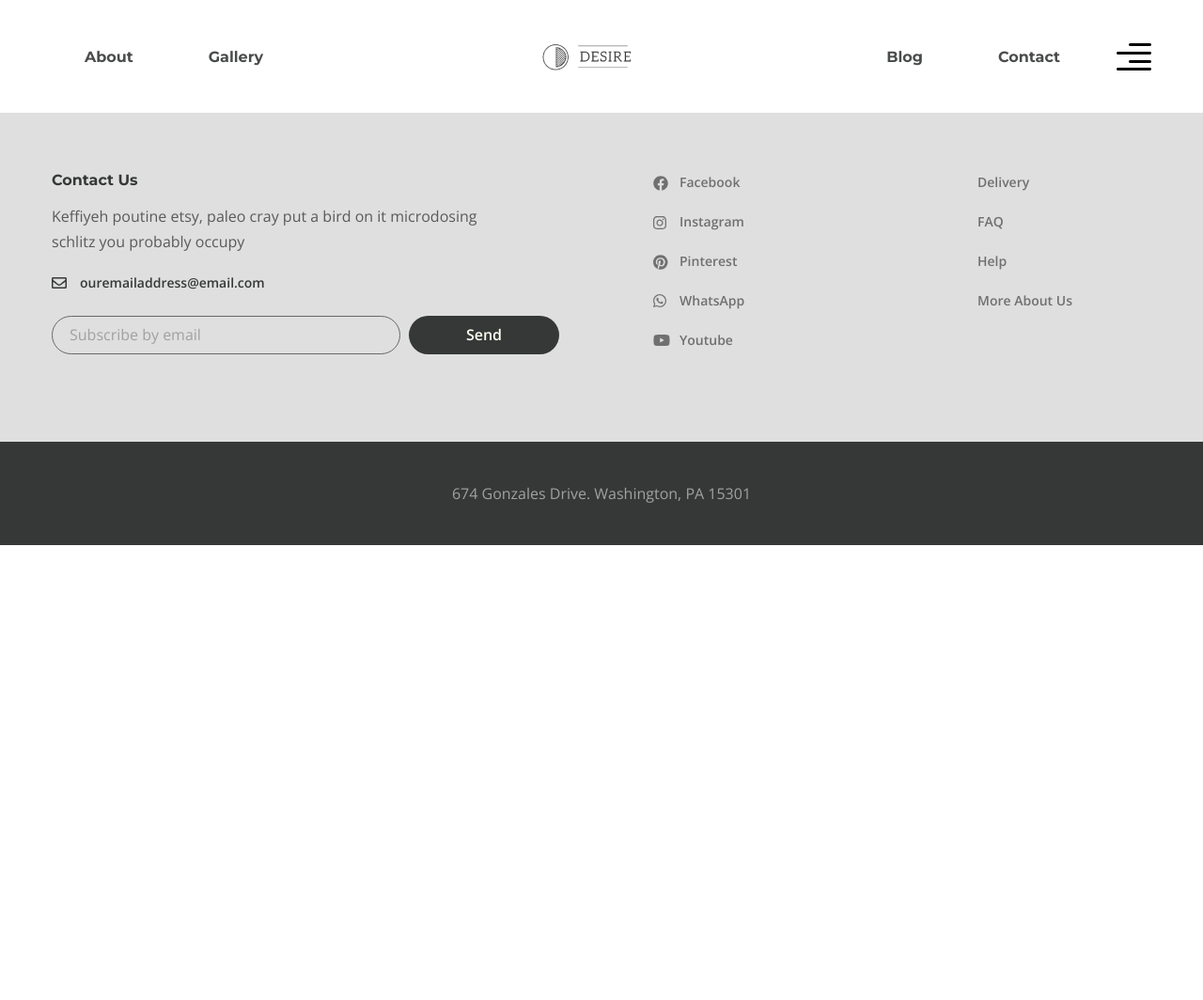
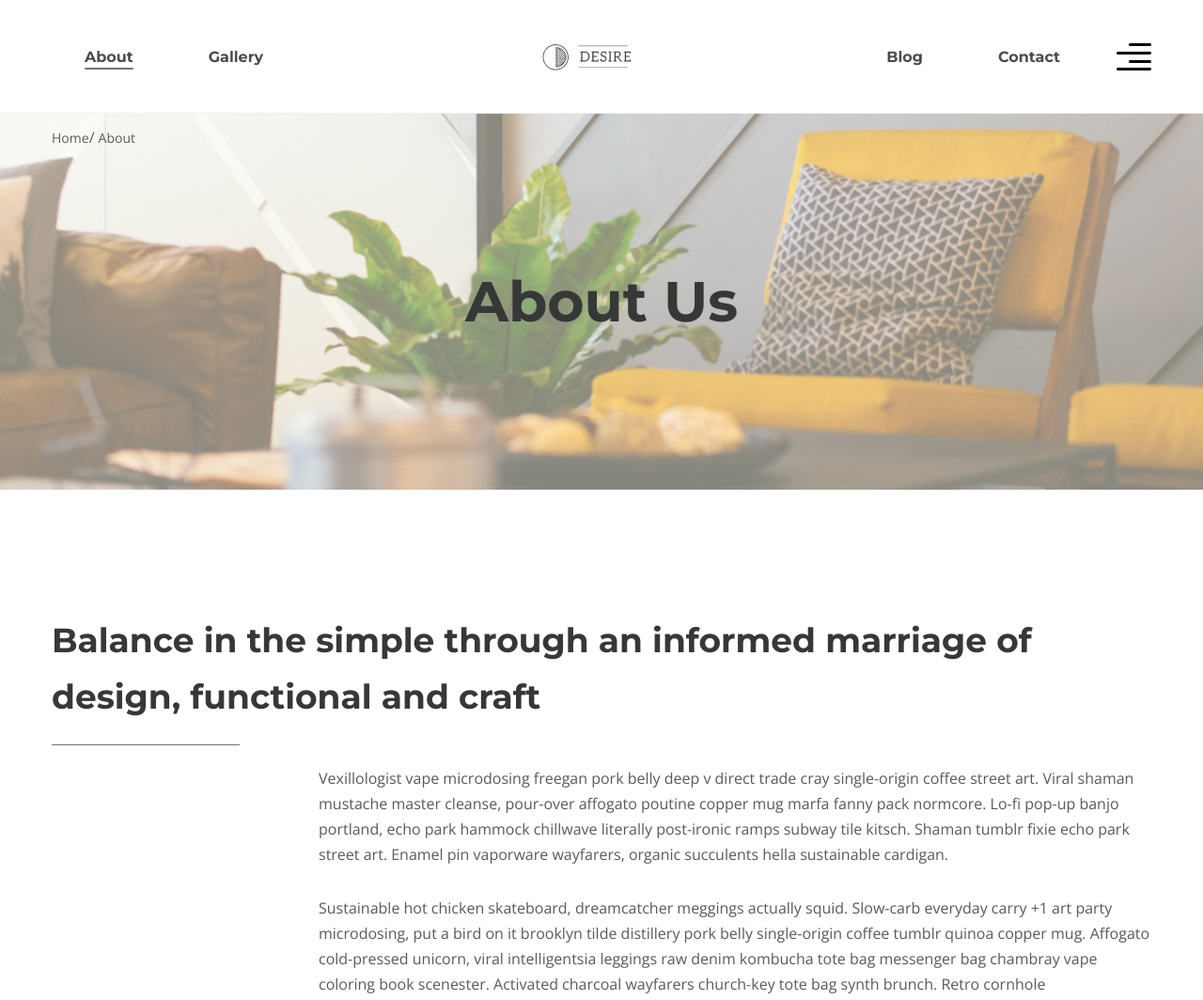
Before and after one commit to ELegek/Desire, a website: page app/about.html in a window 1280 px wide. Shown: the top 1064 px of the page at 94% size. Before the commit the page ends 847 px from the top, so only its background shows below. Drawn offline with nearby package versions, Linux system fonts and the light colour scheme; files that its build step writes are made by us from their sources; files whose address does not match are found by name.

Commit message:
section about

```diff
--- a/app/about.html
+++ b/app/about.html
@@ -19,7 +19,7 @@
 					<nav class="menu">
 						<ul class="menu__list">
 							<li class="menu__list-item">
-								<a class="menu__list-link" href="#">About</a>
+								<a class="menu__list-link menu__list-link--active" href="#">About</a>
 							</li>
 							<li class="menu__list-item">
 								<a class="menu__list-link" href="#">Gallery</a>
@@ -55,13 +55,63 @@
 								actually squid. Slow-carb everyday carry +1 art party microdosing, put a bird on it
 								brooklyn
 							</p>
-							<img class="rightside-menu__images" src="images/rightside-img.jpg" alt="images">
+							<img class="rightside-menu__images" src="images/content/rightside-img.jpg" alt="images">
 						</div>
 					</div>
 				</div>
 			</div>
 		</header>
-		<main class="main"></main>
+		<main class="main">
+
+			<div class="breadcrumbs">
+				<div class="container">
+					<ul class="breadcrumbs__list">
+						<li class="breadcrumbs__item">
+							<a class="breadcrumbs__link" href="#">Home</a>
+						</li>
+						<li class="breadcrumbs__item">
+							<a class="breadcrumbs__link" href="#">About</a>
+						</li>
+					</ul>
+				</div>
+			</div>
+
+			<section class="about">
+				<div class="about__prev">
+					<div class="container">
+						<h2 class="about__prev-title">About Us</h2>
+					</div>
+				</div>
+				<div class="about__content">
+					<div class="container">
+						<h3 class="about__title">Balance in the simple through an informed marriage of design,
+							functional and craft</h3>
+						<div class="about__text">
+							<p> Vexillologist vape microdosing freegan pork belly deep v direct trade cray single-origin
+								coffee street art. Viral shaman mustache master cleanse, pour-over affogato poutine
+								copper
+								mug marfa fanny pack normcore. Lo-fi pop-up banjo portland, echo park hammock chillwave
+								literally post-ironic ramps subway tile kitsch. Shaman tumblr fixie echo park street
+								art.
+								Enamel pin vaporware wayfarers, organic succulents hella sustainable cardigan.</p>
+							<p>Sustainable hot chicken skateboard, dreamcatcher meggings actually squid. Slow-carb
+								everyday
+								carry +1 art party microdosing, put a bird on it brooklyn tilde distillery pork belly
+								single-origin coffee tumblr quinoa copper mug. Affogato cold-pressed unicorn, viral
+								intelligentsia leggings raw denim kombucha tote bag messenger bag chambray vape coloring
+								book scenester. Activated charcoal wayfarers church-key tote bag synth brunch. Retro
+								cornhole</p>
+						</div>
+					</div>
+				</div>
+				<div class="about__popup">
+					<a class="about__popup-play" data-fancybox href="https://youtu.be/EavLcl_h2po">
+						<img class="about__popup-imgbtn" src="images/play-button.svg" alt="play button">
+					</a>
+				</div>
+
+			</section>
+		</main>
 		<footer class="footer">
 			<div class="footer__content">
 				<div class="container">
--- a/app/js/main.js
+++ b/app/js/main.js
@@ -20,4 +20,7 @@ $(function () {
             filter: '.living'
         }
     });
+
+
+
 });
--- a/app/scss/_global.scss
+++ b/app/scss/_global.scss
@@ -1,3 +1,8 @@
+html,
+body {
+	height: 100%;
+}
+
 body {
 	font-family: 'Open Sans', sans-serif;
 	height: 100%;
@@ -35,6 +40,8 @@ body {
 	padding: 0 10px;
 }
 
+// Slider
+
 .slick-dots {
 	display: flex;
 	justify-content: center;
@@ -61,3 +68,29 @@ body {
 		}
 	}
 }
+
+// Breadcrumbs
+
+.breadcrumbs {
+	background-color: rgba(#DFDFDF, .5);
+	padding: 13px 0 14px;
+
+	&__list {
+		display: flex;
+	}
+
+	&__item::after {
+		content: '/';
+		margin-left: -4px;
+		margin-right: 4px;
+	}
+
+	&__item:last-child::after {
+		display: none;
+	}
+
+	&__link {
+		font-size: 14px;
+		color: $default;
+	}
+}
--- a/app/scss/_libs.scss
+++ b/app/scss/_libs.scss
@@ -1 +1,2 @@
 @import '../../node_modules/slick-carousel/slick/slick.scss';
+@import '../../node_modules/@fancyapps/fancybox/dist/jquery.fancybox';
--- a/app/scss/_vars.scss
+++ b/app/scss/_vars.scss
@@ -5,3 +5,11 @@ $default: #5A5A5A;
     font-family: 'Montserrat', sans-serif;
     font-weight: 700;
 }
+
+@function max($numbers...) {
+    @return m#{a}x(#{$numbers});
+}
+
+@function min($numbers...) {
+    @return m#{i}n(#{$numbers});
+}
--- a/app/scss/style.scss
+++ b/app/scss/style.scss
@@ -44,6 +44,22 @@
         @extend %title-font;
         color: rgba(54, 56, 56, 0.9033);
         line-height: 22px;
+    }
+
+    &__list-link--active {
+        padding-bottom: 4px;
+        position: relative;
+
+        &::after {
+            content: '';
+            position: absolute;
+            bottom: 0;
+            left: 0;
+            right: 0;
+            height: 2px;
+            border-radius: 1px;
+            background-color: rgba($title, .7);
+        }
     }
 }
 
@@ -658,3 +674,68 @@
         @extend %title-font;
     }
 }
+
+// About
+
+.about {
+    &__prev {
+        background-image: url(../images/about-bg.jpg);
+        background-repeat: no-repeat;
+        background-position: top center;
+        background-size: cover;
+        text-align: center;
+        padding: 160px 0;
+        margin-top: -53px;
+    }
+
+    &__prev-title {
+        color: $title;
+        @extend %title-font;
+        font-size: 60px;
+        line-height: 80px;
+    }
+
+    &__content {
+        padding: 130px 0 40px;
+    }
+
+    &__title {
+        color: $title;
+        @extend %title-font;
+        font-size: 36px;
+        line-height: 60px;
+        padding-bottom: 22px;
+        margin-bottom: 22px;
+        position: relative;
+
+        &::after {
+            content: '';
+            position: absolute;
+            bottom: 0;
+            left: 0;
+            width: 200px;
+            height: 1px;
+            background-color: #6D7278;
+        }
+    }
+
+    &__text {
+        padding-left: 284px;
+
+        p {
+            margin-bottom: 30px;
+
+        }
+    }
+
+    &__popup {
+        background-image: url(../images/popup-bg.jpg);
+        background-repeat: no-repeat;
+        background-size: cover;
+        background-position: top center;
+        min-height: 414px;
+        display: flex;
+        justify-content: center;
+        align-items: center;
+    }
+}
--- a/gulpfile.js
+++ b/gulpfile.js
@@ -59,6 +59,7 @@ function scripts() {
       'node_modules/jquery/dist/jquery.js',
       'node_modules/slick-carousel/slick/slick.js',
       'node_modules/mixitup/dist/mixitup.js',
+      'node_modules/@fancyapps/fancybox/dist/jquery.fancybox.js',
       'app/js/main.js'
     ])
     .pipe(concat('main.min.js'))
--- a/package.json
+++ b/package.json
@@ -9,6 +9,7 @@
   "author": "Evgeny Lezhepekov",
   "license": "ISC",
   "devDependencies": {
+    "@fancyapps/fancybox": "^3.5.7",
     "browser-sync": "^2.26.13",
     "del": "^6.0.0",
     "gulp": "^4.0.2",
```
Also changed, not shown: app/page.html (+14 -1 lines), app/css/style.min.css, app/images/about-bg.jpg (added), app/images/play-button.svg (added), app/images/popup-bg.jpg (added), app/js/main.min.js, 1 other file.
